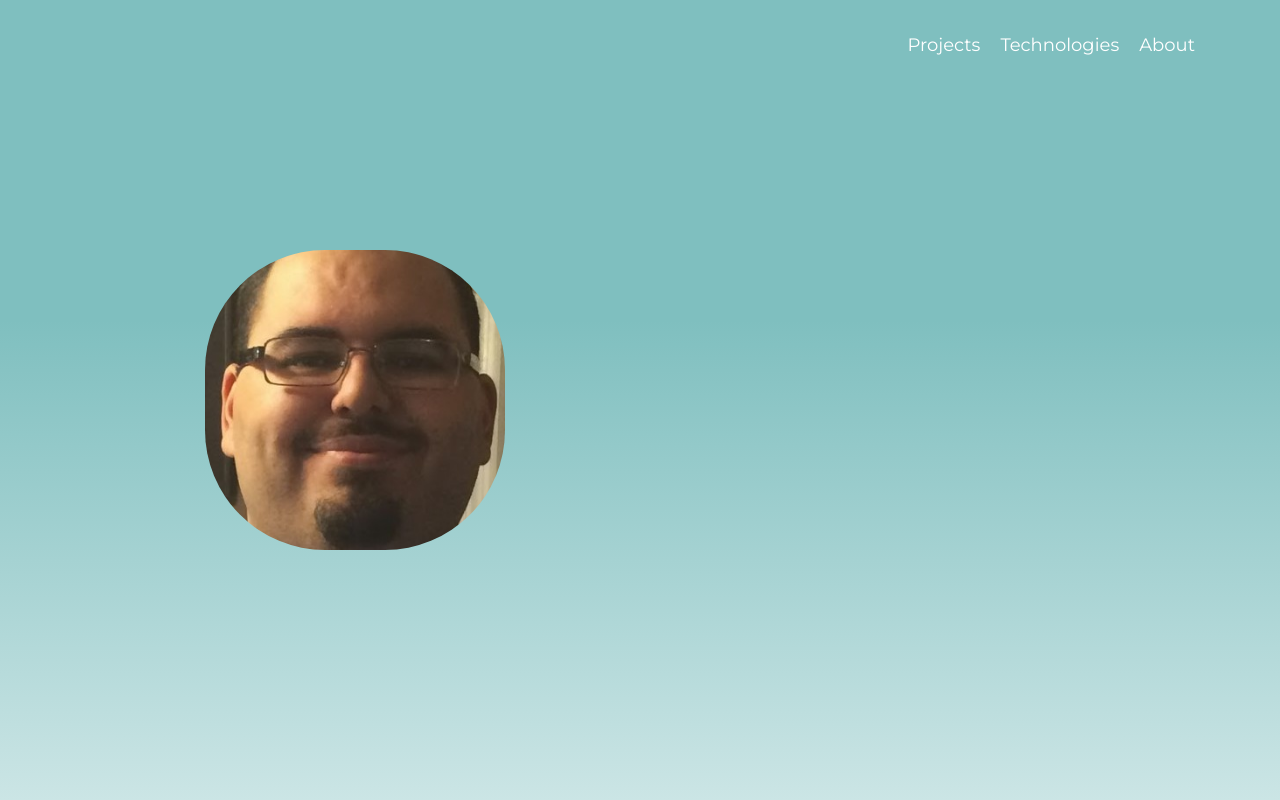
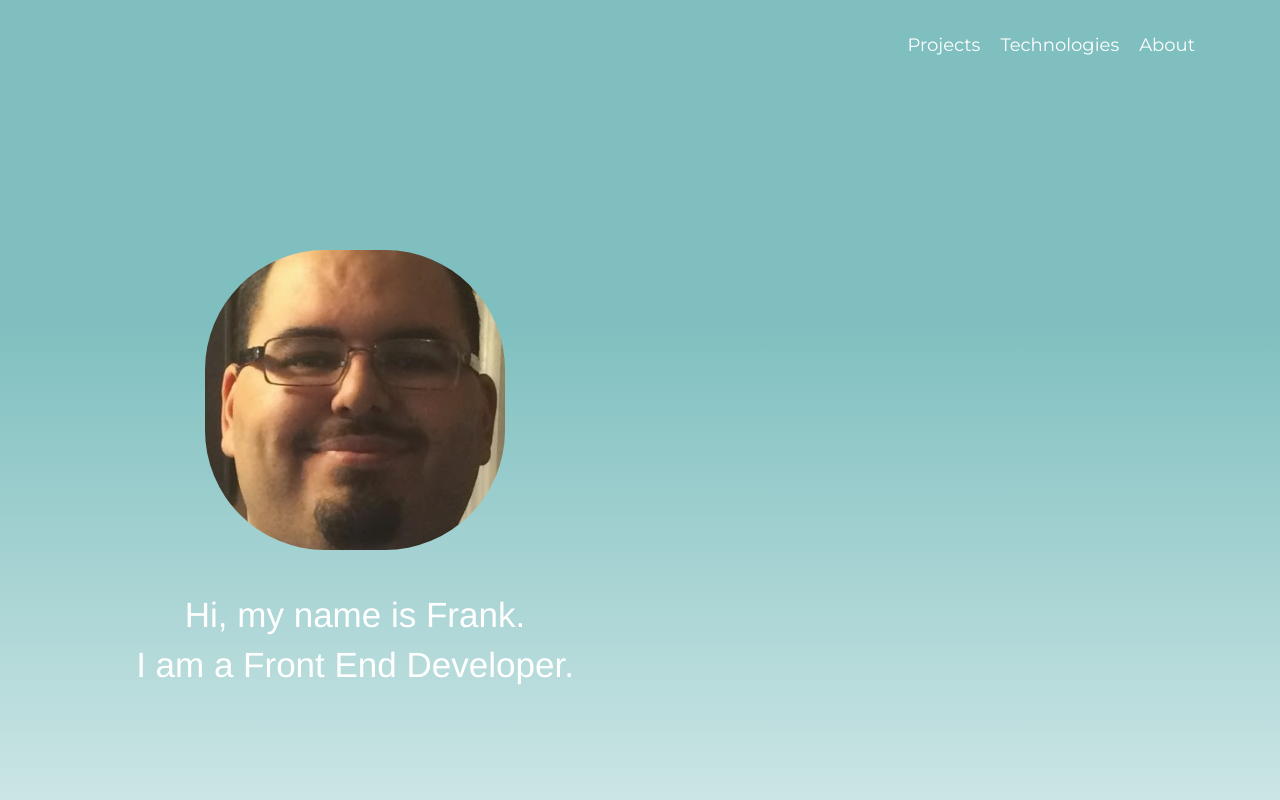
Before and after one commit to loken73/Portfolio, a plain HTML site: page index1.html in a window 1280 px wide. Shown: the top 800 px of the page. Drawn offline with nearby package versions, Linux system fonts and the light colour scheme.

Commit message:
Adding text under headshot image

```diff
--- a/index1.html
+++ b/index1.html
@@ -37,7 +37,7 @@
 
                     </div>
                 </div>
-                <div class="about-me-blurb"></div>
+                <div class="about-me-blurb">Hi, my name is Frank.<br>I am a <span>Front End Developer.</span></div>
             </div>
         </div>
     </div>
@@ -69,5 +69,6 @@
 
 
     <script type="text/javascript" src="first_jQuery.js"></script>
+    <script type="text/javascript" src="typedstuff.js"></script>
 </body>
 </html>
--- a/jQ.css
+++ b/jQ.css
@@ -78,6 +78,13 @@ body {
 
 }
 
+.about-me-blurb {
+  text-align: center;
+  font-size: 35px;
+  color: white;
+  margin-top: 40px;
+}
+
 h1 {
   text-align: center;
   margin-top: 155px;
```
Also changed, not shown: typedstuff.js (added).
